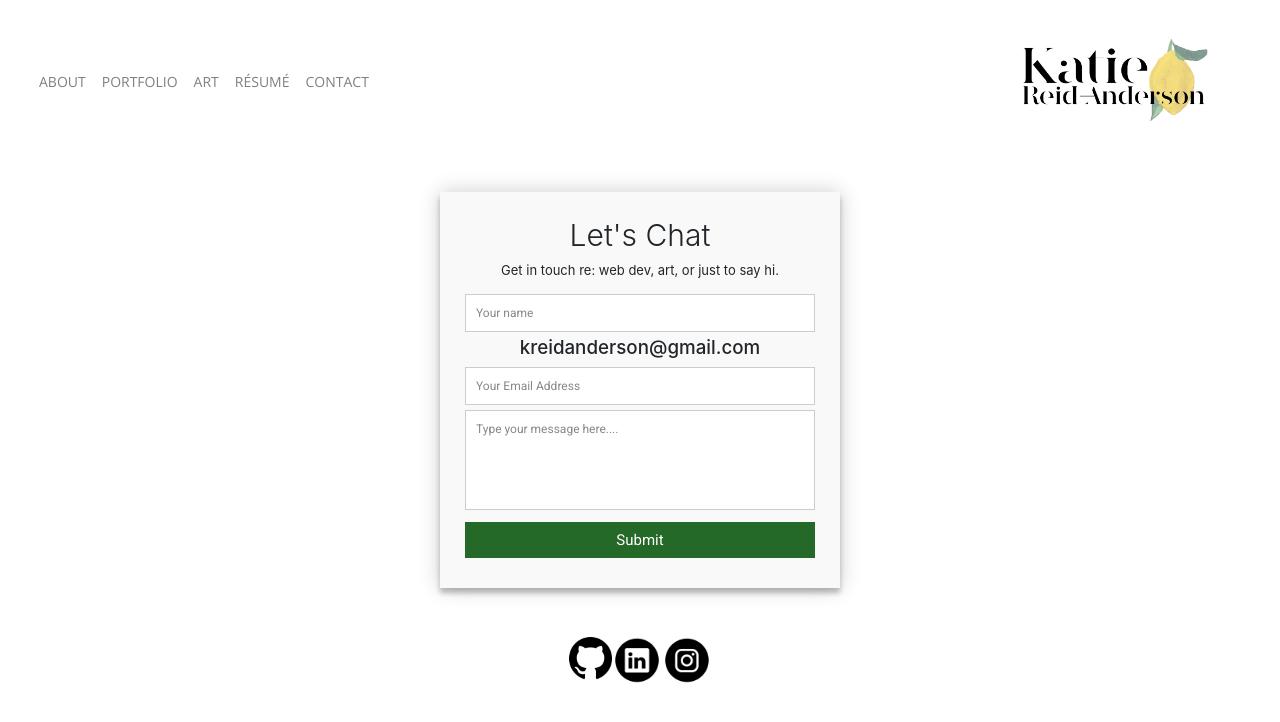
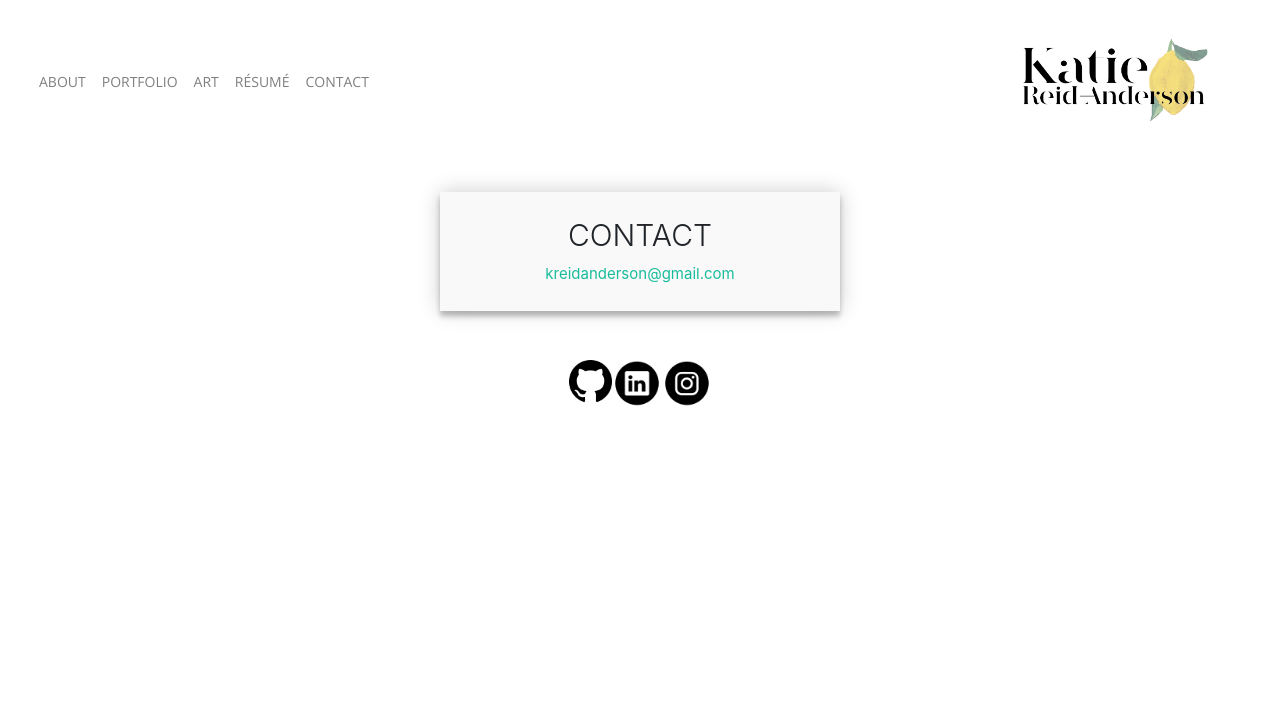
Before and after one commit to kreidanderson/Katie-Reid-Anderson, a React (Create React App) app: page /contact in a window 1280 px wide. Shown: the top 722 px of the page. Built offline with nearby package versions, Linux system fonts and the light colour scheme; a web font is replaced by a local one.

Commit message:
updated contact (maybe will do a form another time)

```diff
--- a/src/components/pages/Contact/Contact.js
+++ b/src/components/pages/Contact/Contact.js
@@ -1,24 +1,20 @@
 
 import React from "react";
 import "./style.css";
+import "./messageform.php"
 
 
 const Contact= () => {
 
   return (
 <div class="contactcontainer">
-  <form id="contact" action="" method="post">
-    <h3>Let's Chat</h3>
-    <h4>Get in touch re: web dev, art, or just to say hi.</h4>
-      <input placeholder="Your name" type="text" tabindex="1" required autofocus/>
-<a><h5>kreidanderson@gmail.com</h5></a>
-      <input placeholder="Your Email Address" type="email" tabindex="2" required/>
 
-      <textarea placeholder="Type your message here...." tabindex="5" required></textarea>
-
-      <button name="submit" type="submit" id="contact-submit" data-submit="...Sending">Submit</button>
+  <form id="contact" action="messageform.php" method="post">
+      <h3>CONTACT</h3>
+<a href="mailto:kreidanderson@gmail.com">kreidanderson@gmail.com</a>
 
   </form>
+
 </div>
 
   );
@@ -27,3 +23,19 @@ const Contact= () => {
 
 
 export default Contact;
+
+
+{/* <div class="contactcontainer">
+  <form id="contact" action="messageform.php" method="post">
+    <h3>Let's Chat</h3>
+    <h4>Get in touch re: web dev, art, or just to say hi.</h4>
+      <input placeholder="Your name" type="text" tabindex="1" required autofocus/>
+      <input placeholder="Your Email Address" type="email" tabindex="2" required/>
+
+      <textarea placeholder="Type your message here...." tabindex="5" required></textarea>
+
+      <button name="submit" type="submit" id="contact-submit" data-submit="...Sending">Submit</button>
+
+  </form>
+
+</div> */}
```
Also changed, not shown: 1 other file (tests, documents, lock files or other folders).
